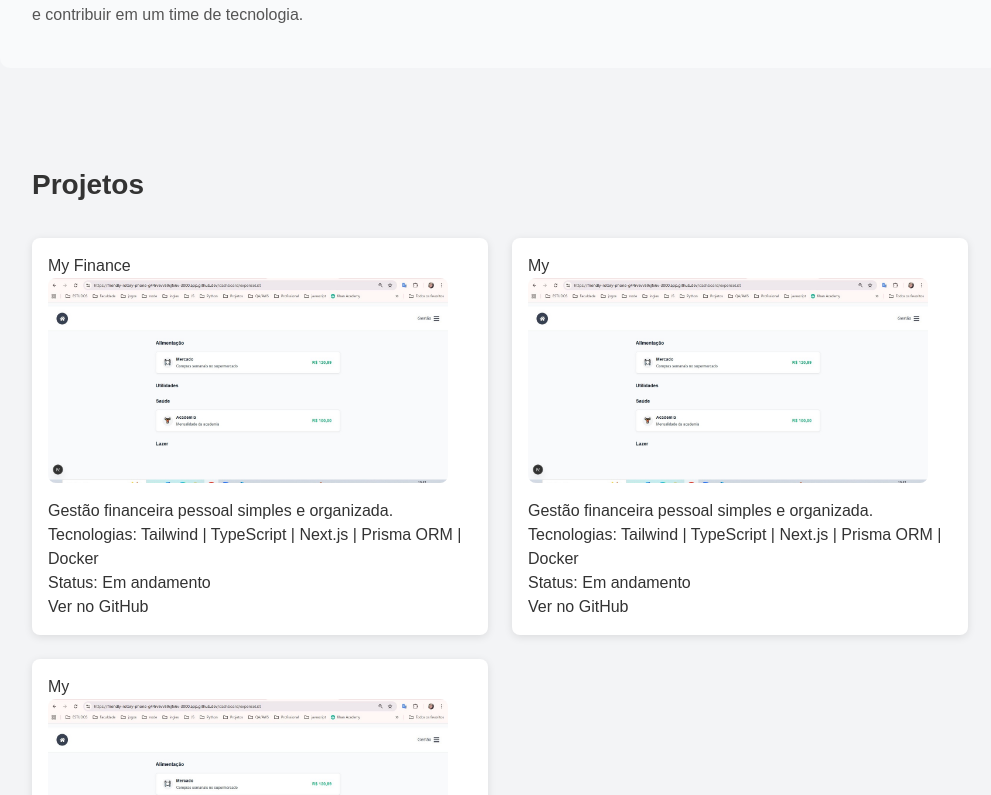
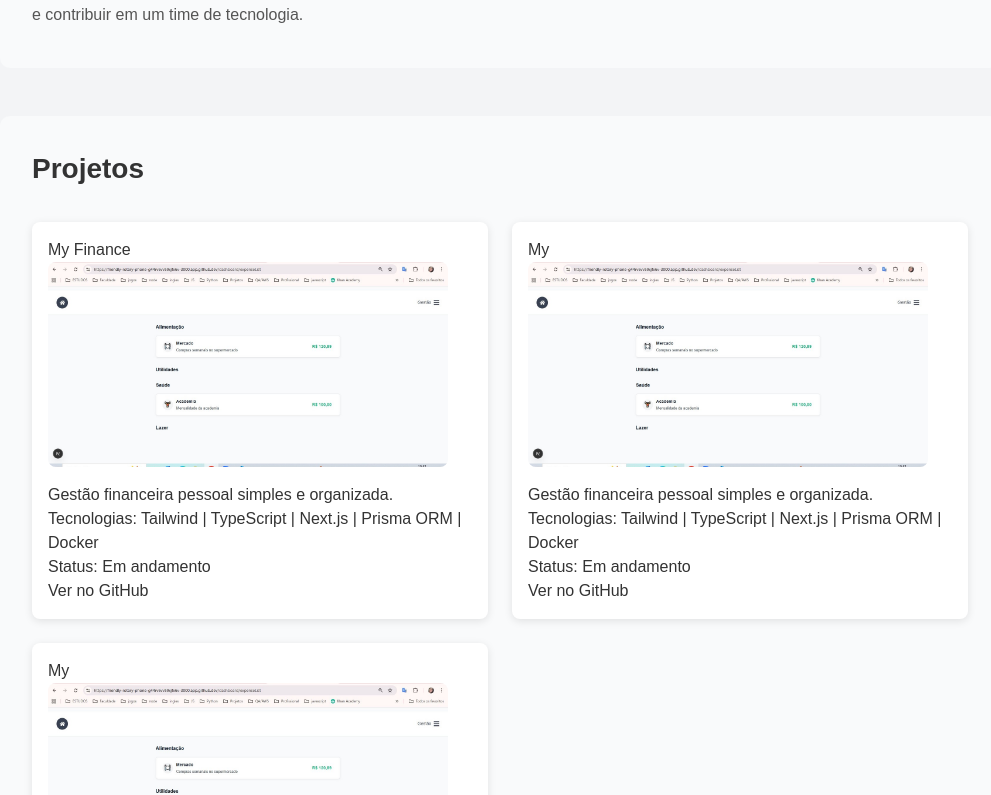
Before and after one commit to flaviane-lima/portfolio-flaviane, a Next.js app: page / in a window 1280 px wide. Shown: the part 386-1181 px from the top of the page, without its empty margins (140-1131 px from the left). Built offline with nearby package versions, Linux system fonts and the light colour scheme.

Commit message:
melhora layout dos projetos com container e espaçamento consistente

```diff
--- a/app/components/Projects.tsx
+++ b/app/components/Projects.tsx
@@ -5,10 +5,12 @@ import styled from "styled-components";
 
 
 const StyledSection = styled.section`
+  background-color: #F9FAFB;
   color: #333333;
-  margin: 2rem auto;
+  margin: 1rem auto 0 auto;
   padding: 2rem;
   max-width: 1000px;        /* limita largura da seção inteira */
+  border-radius: 10px;
 
 `
 
```
